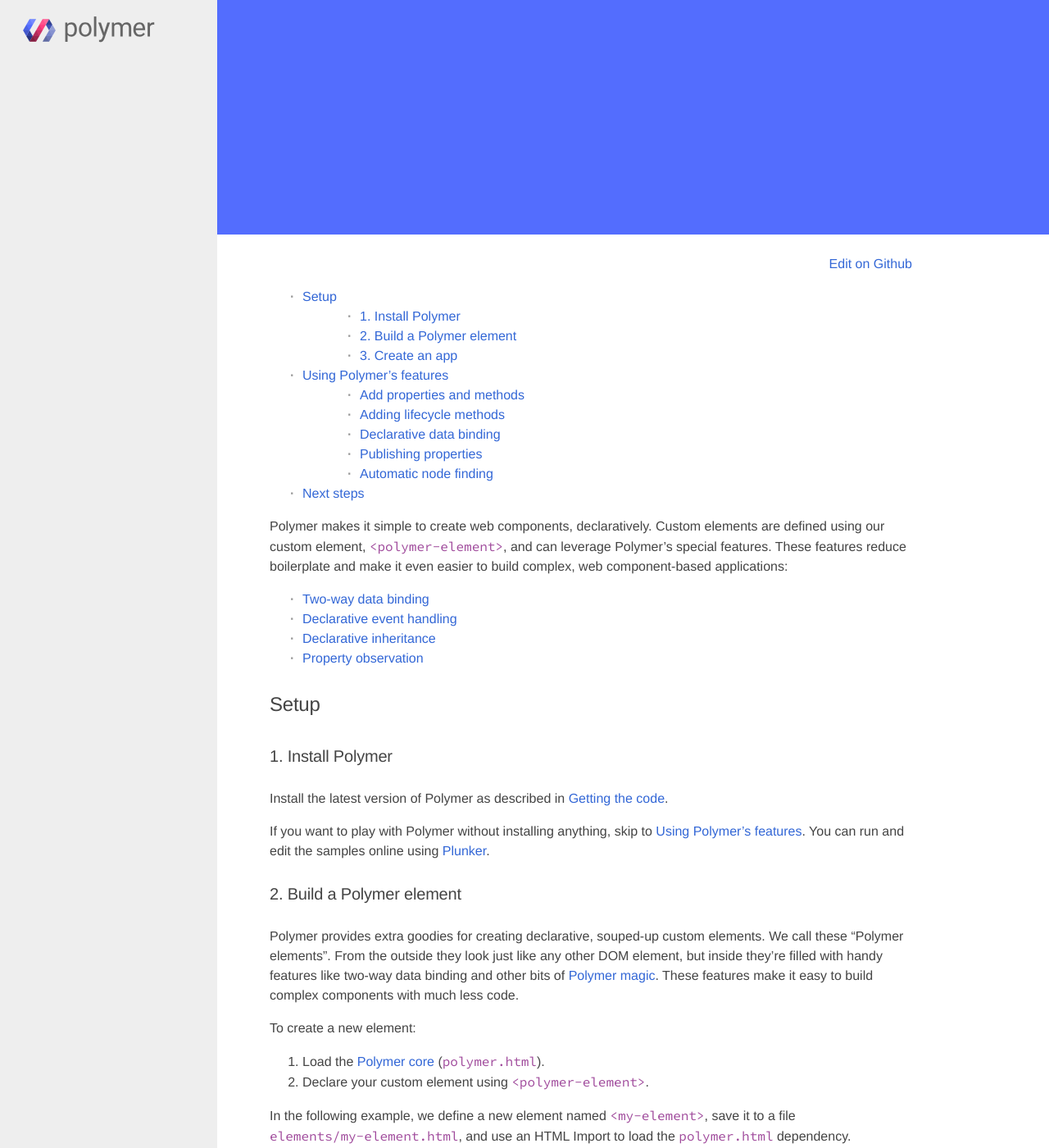
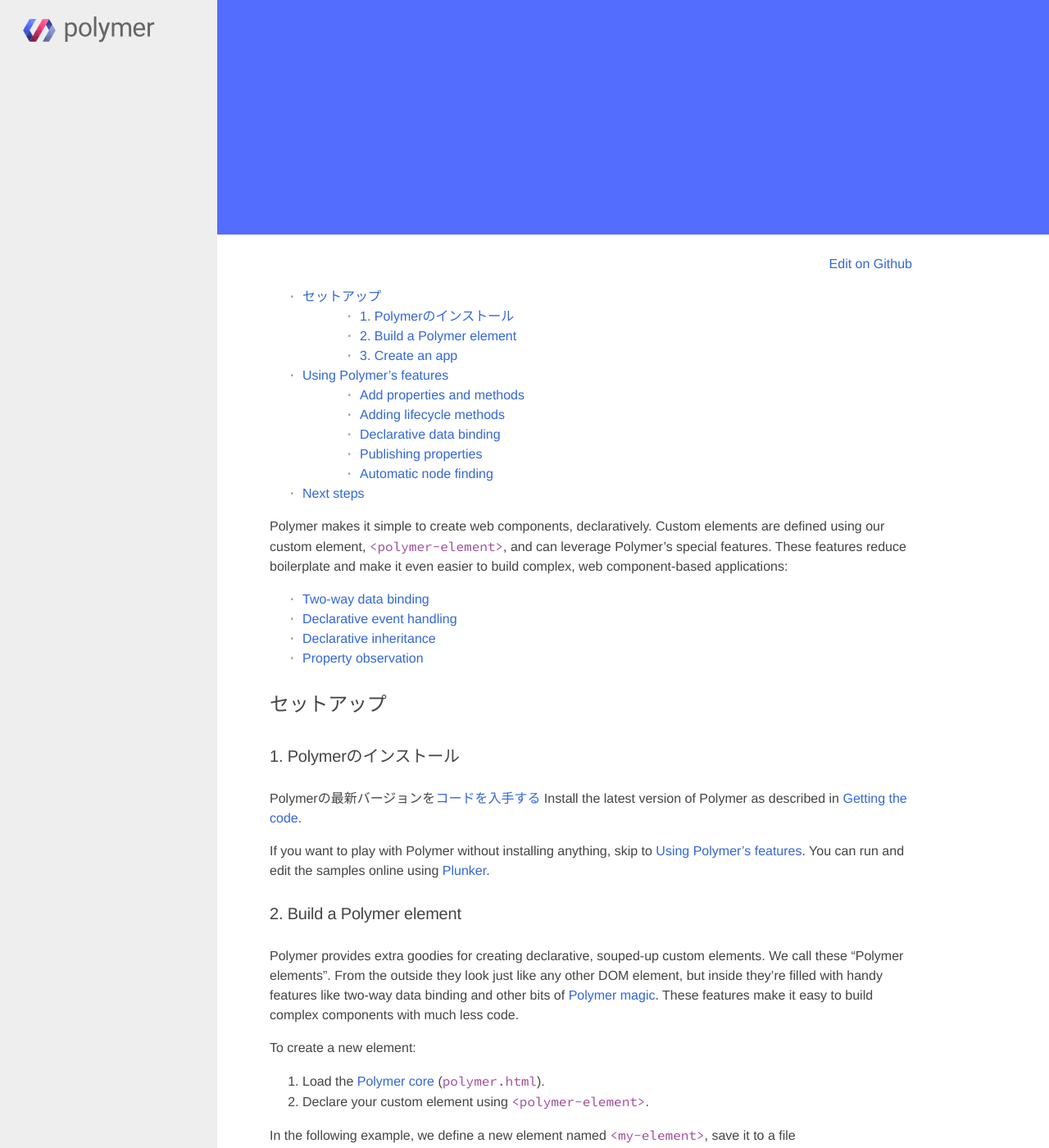
Before and after one commit to craftgear/polymer-docs-ja, a Jekyll site: the page built from docs_ja/docs/start/creatingelements.md, in a window 1280 px wide and 1400 px high. Shown: the whole window at 82% size. Built offline with Jekyll 4.4.1, drawn with Linux system fonts in a browser that asks for light colours; some web fonts are replaced; a script that is not in the unit is left out.

Commit message:
update READEME

```diff
--- a/docs_ja/docs/start/creatingelements.md
+++ b/docs_ja/docs/start/creatingelements.md
@@ -2,7 +2,7 @@
 layout: default
 type: start
 shortname: Start
-title: Polymer in 10 minutes
+title: 10分でわかるPolymer
 subtitle: Creating elements
 ---
 
@@ -19,10 +19,11 @@ and make it even easier to build complex, web component-based applications:
 - [Property observation](/docs/polymer/polymer.html#observeprops)
 
 
-## Setup {#basics}
+## セットアップ {#basics}
 
-### 1. Install {{site.project_title}} {#install}
+### 1. {{site.project_title}}のインストール {#install}
 
+{{site.project_title}}の最新バージョンを[コードを入手する](/docs/start/getting-the-code.html)
 Install the latest version of {{site.project_title}} as described in
 [Getting the code](/docs/start/getting-the-code.html).
 
```
Also changed, not shown: docs_ja/docs/start/getting-the-code.md (+1 -1 lines), README.md.
